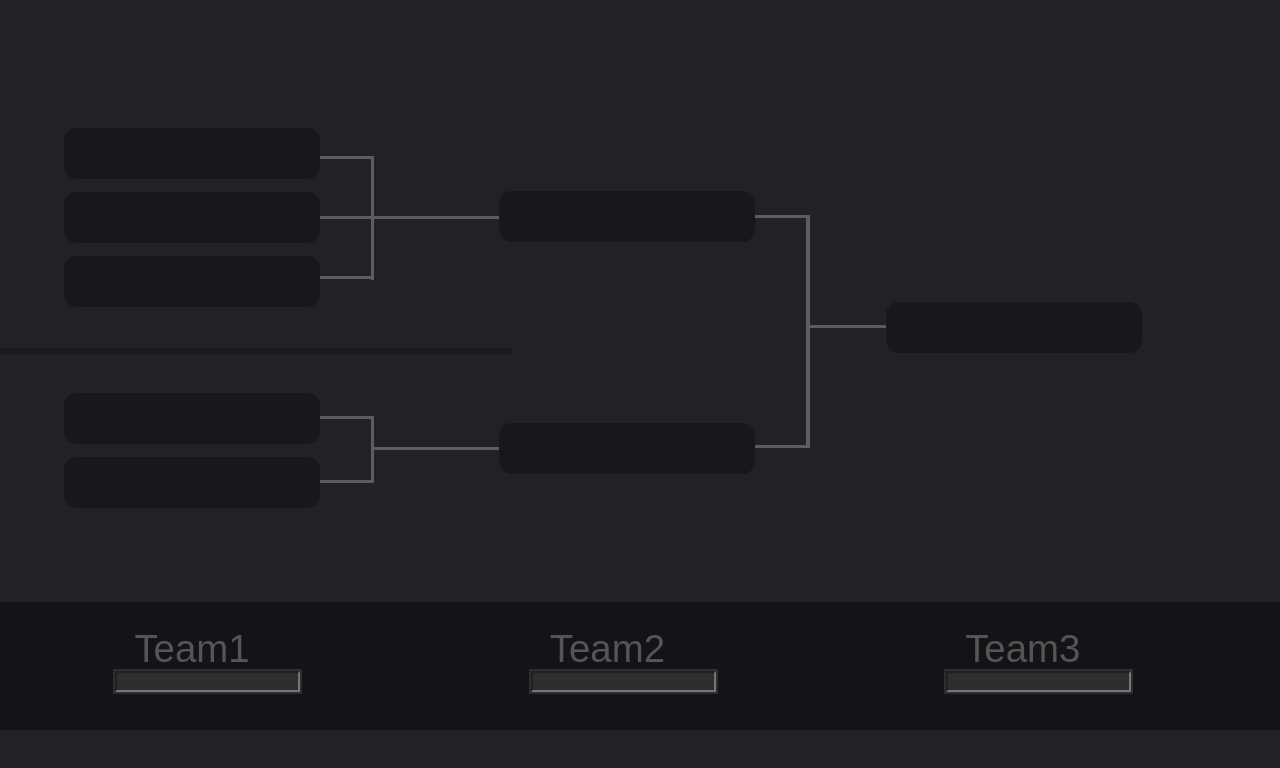
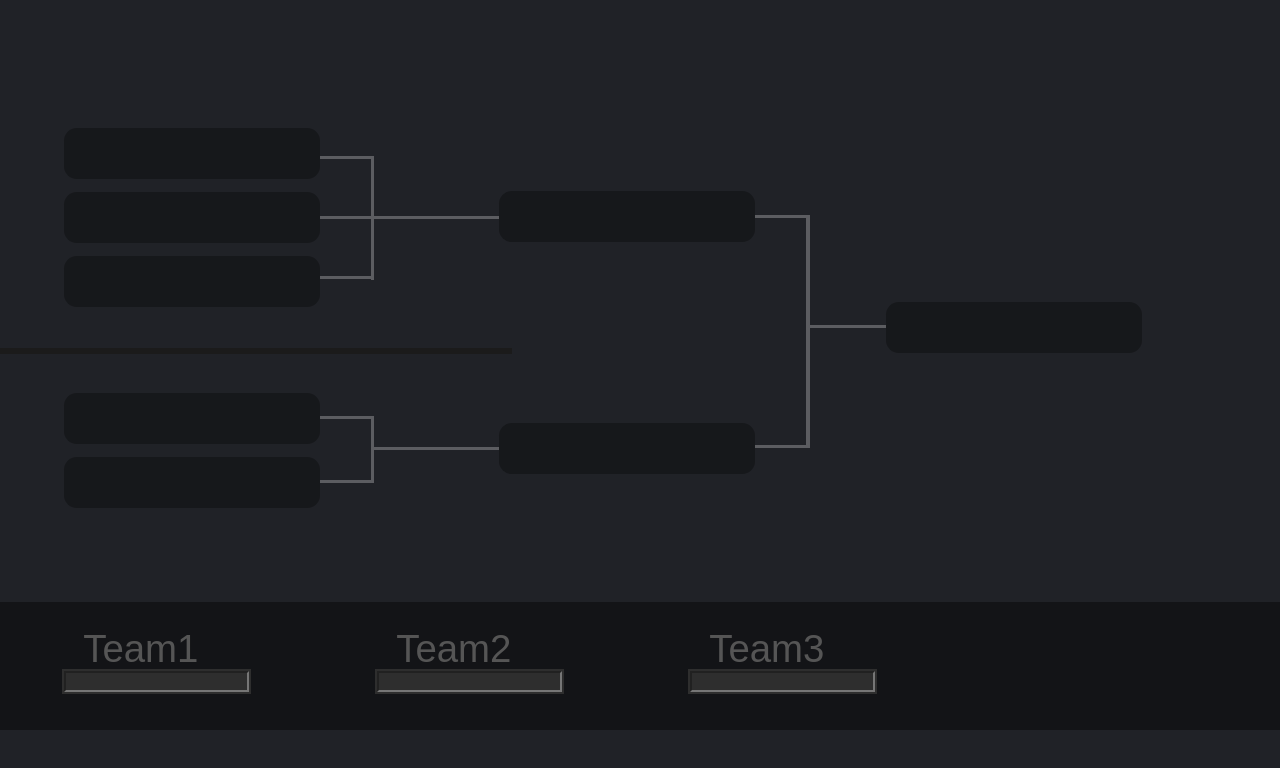
Before and after one commit to NuclearEmerald/bedwarstournament.github.io, a plain HTML site: page index.html in a window 1280 px wide. Drawn offline with Linux system fonts and the light colour scheme.

Commit message:
Update style.css

```diff
--- a/style.css
+++ b/style.css
@@ -59,8 +59,8 @@ h1
 
 .ib
 {
-    margin-left: 9vw;
-    margin-right: 9vw;
+    margin-left: 5vw;
+    margin-right: 5vw;
     float: left;
 }
 
```
